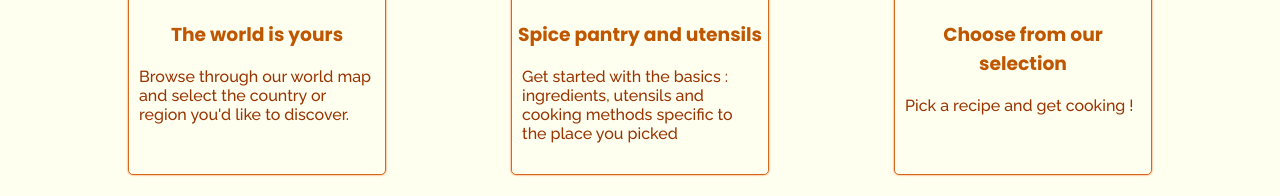
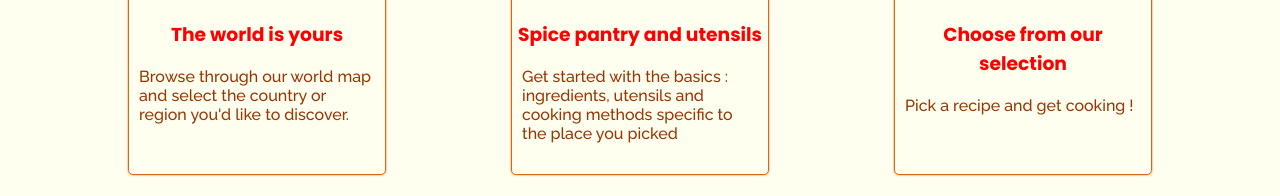
Before and after one commit to ArabellaS/landing, a plain HTML site: page index.html in a window 1280 px wide. Shown: the part 756-952 px from the top of the page. Drawn offline with Linux system fonts and the light colour scheme.

Commit message:
Title red

```diff
--- a/css/components/how-it-works.css
+++ b/css/components/how-it-works.css
@@ -31,8 +31,7 @@
   display: block;
   text-align: center;
   padding: 0 5px 0 5px;
-  font-weight: bolder;
-  color: #BF5700;
+  color: red;
 }
 
 .card p {
```
